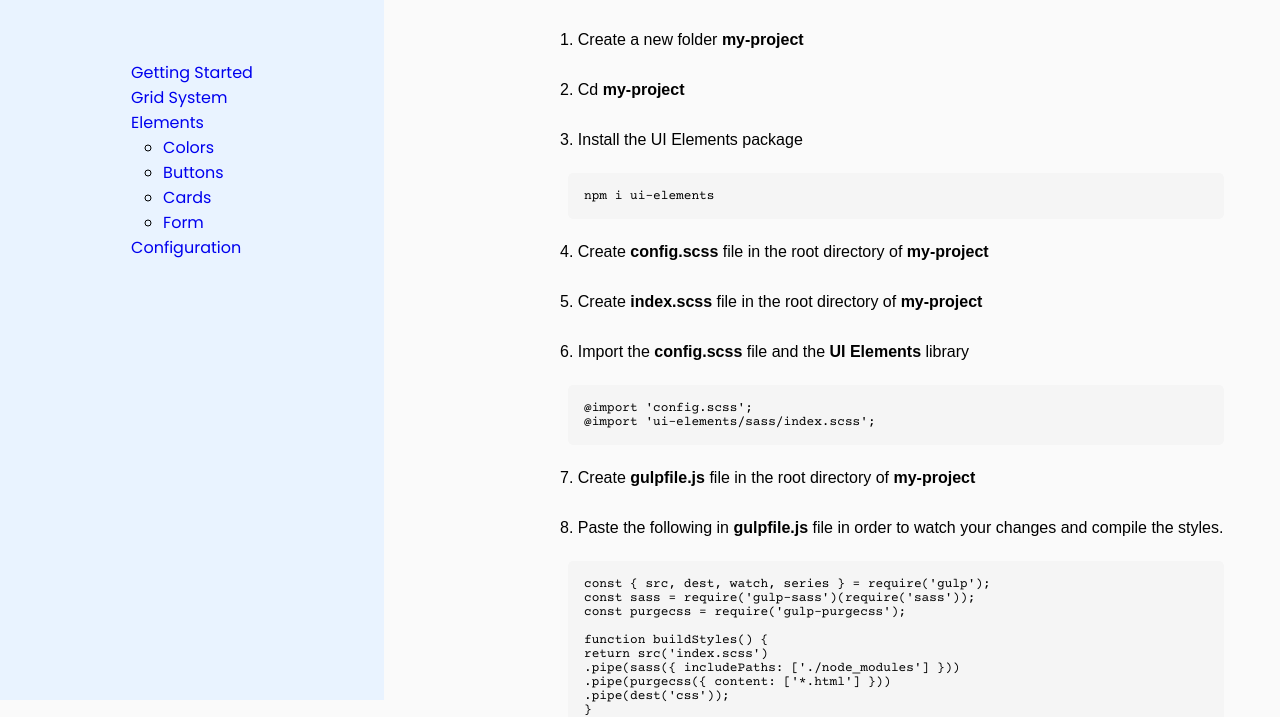
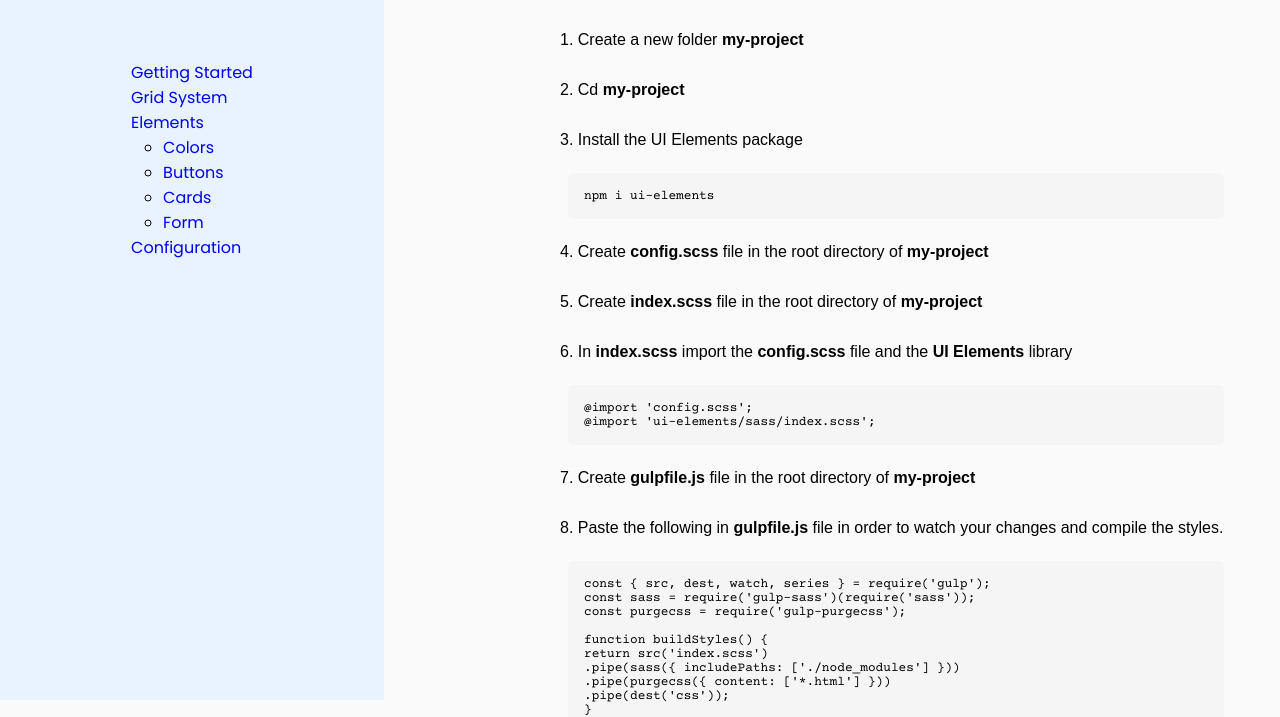
Before and after one commit to Aref-Akminasi/ui-elements-docs, a website: page index.html in a window 1280 px wide. Shown: the part 100-817 px from the top of the page. Drawn offline with nearby package versions, Linux system fonts and the light colour scheme.

Commit message:
updated docs

```diff
--- a/index.html
+++ b/index.html
@@ -43,7 +43,7 @@
           <b>my-project</b>
         </li>
         <li class="step">
-          6. Import the <b>config.scss</b> file and the
+          6. In <b>index.scss</b> import the <b>config.scss</b> file and the
           <b>UI Elements</b> library
         </li>
         <li class="code">
```
